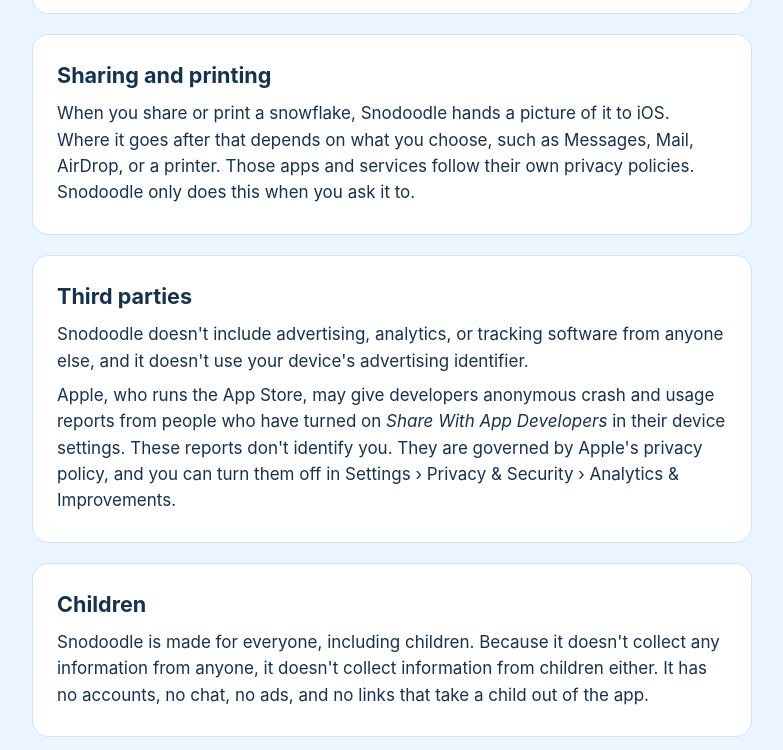
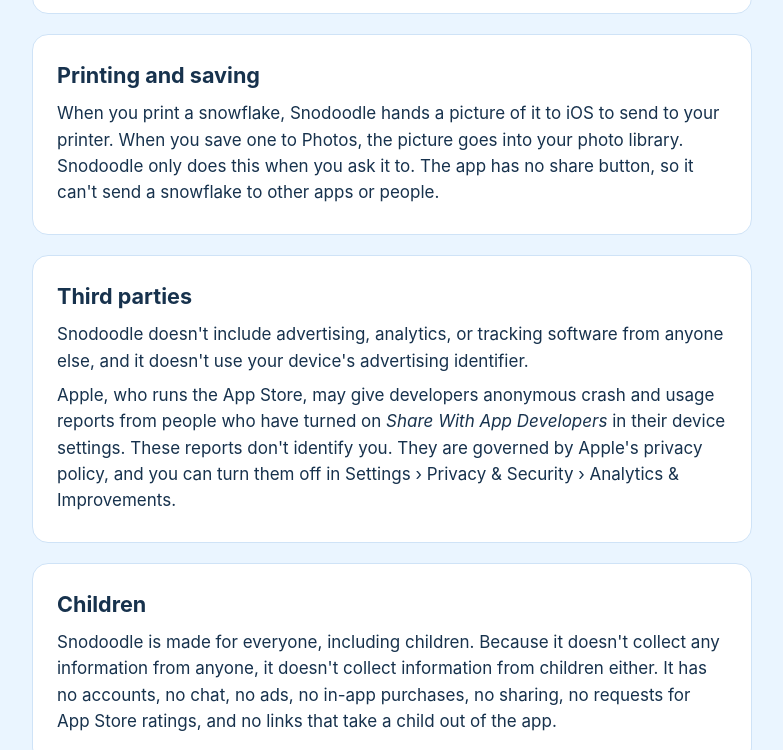
Before and after one commit to wvoshell/snodoodle-support, a plain HTML site: page privacy.html in a window 1280 px wide. Shown: the part 1478-2228 px from the top of the page, without its empty margins (248-1031 px from the left). Drawn offline with Linux system fonts and the light colour scheme.

Commit message:
Update privacy policy details and section titles

```diff
--- a/privacy.html
+++ b/privacy.html
@@ -88,7 +88,7 @@
   <header>
     <div class="flake" aria-hidden="true">&#10052;</div>
     <h1>Snodoodle Privacy Policy</h1>
-    <p class="updated">Last updated: November 10, 2026 (2.1 update)</p>
+    <p class="updated">Last updated: November 24, 2026 (for 2.3 update)</p>
     <nav aria-label="Related pages">
       <a href="support.html">Support</a>
     </nav>
@@ -148,11 +148,11 @@
   </section>
 
   <section id="sharing">
-    <h2>Sharing and printing</h2>
+    <h2>Printing and saving</h2>
     <p>
-      When you share or print a snowflake, Snodoodle hands a picture of it to iOS. Where it goes after that
-      depends on what you choose, such as Messages, Mail, AirDrop, or a printer. Those apps and services follow their
-      own privacy policies. Snodoodle only does this when you ask it to.
+      When you print a snowflake, Snodoodle hands a picture of it to iOS to send to your printer. When you save one to
+      Photos, the picture goes into your photo library. Snodoodle only does this when you ask it to. The app has no
+      share button, so it can't send a snowflake to other apps or people.
     </p>
   </section>
 
@@ -173,8 +173,8 @@
     <h2>Children</h2>
     <p>
       Snodoodle is made for everyone, including children. Because it doesn't collect any information from anyone,
-      it doesn't collect information from children either. It has no accounts, no chat, no ads, and no links that
-      take a child out of the app.
+      it doesn't collect information from children either. It has no accounts, no chat, no ads, no in-app purchases,
+      no sharing, no requests for App Store ratings, and no links that take a child out of the app.
     </p>
   </section>
 
```
